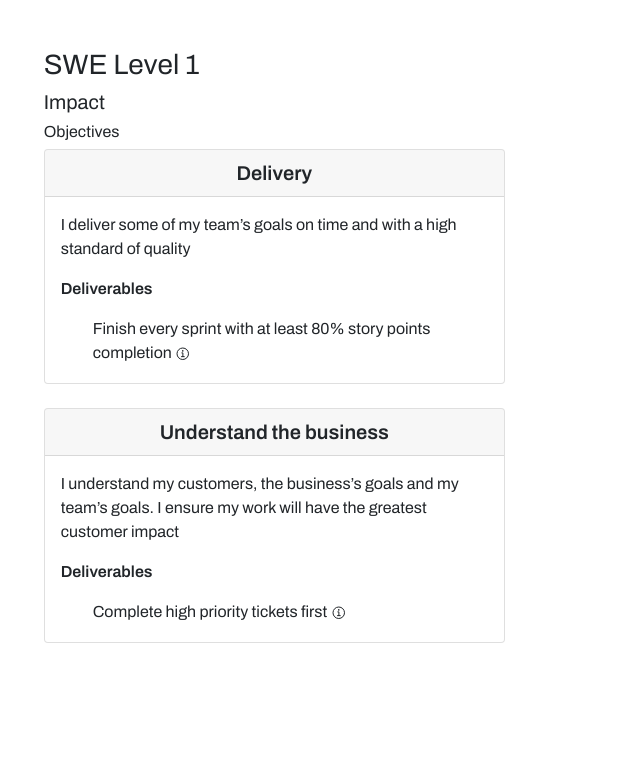
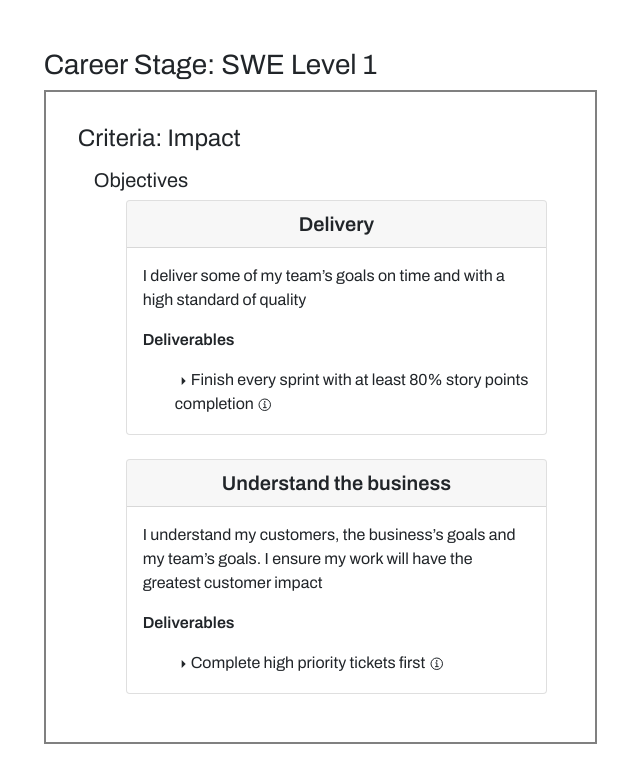
Before and after one commit to omri85/runtime, a React (Create React App) app in the folder frontend/: page /frameworks/1/stages/1 in a window 1280 px wide. Shown: the top 782 px of the page, without its empty margins (266-906 px from the left). Built offline with nearby package versions, Linux system fonts and the light colour scheme.

Commit message:
some design improvements

```diff
--- a/frontend/src/components/AdminTable/index.tsx
+++ b/frontend/src/components/AdminTable/index.tsx
@@ -26,23 +26,17 @@ export default function AdminTable(props: Props) {
   const { data, columns, addUrl, addLabel } = props;
 
   return (
-    <div>
+    <div className='admin-table'>
       <div className='top-buttons'>
-        <Form>
-          <Form.Group as={Row}>
-            <Col md={{ span: 9, offset: 9 }}>
         <Button
-                className='add-button'
+          className='action-button purple'
           onClick={() => {
             history.push(addUrl);
           }}>
           {addLabel}
         </Button>
-            </Col>
-          </Form.Group>
-        </Form>
       </div>
-      <Table className='admin-table' striped>
+      <Table striped>
         <thead>
           {columns.map((column) => (
             <th>{column.name}</th>
--- a/frontend/src/components/AdminTable/style.css
+++ b/frontend/src/components/AdminTable/style.css
@@ -0,0 +1,29 @@
+.admin-table {
+  width: 80%;
+  display: flex;
+  flex-direction: column;
+  align-items: flex-end;
+  text-align: left;
+}
+
+.top-buttons {
+  margin-bottom: 1rem;
+}
+
+.purple {
+  background-color: blueviolet;
+  border-color: blueviolet;
+}
+
+.purple:hover {
+  background-color: darkmagenta;
+}
+
+.action-button {
+  border: none;
+  background-color: transparent;
+}
+
+.action-buttons-column {
+  width: 7rem;
+}
--- a/frontend/src/pages/CareerFramework/CareerPathStage/Criteria.tsx
+++ b/frontend/src/pages/CareerFramework/CareerPathStage/Criteria.tsx
@@ -1,3 +1,4 @@
+import "./style.css";
 import Objective from "./Objective";
 
 type Props = {
@@ -6,10 +7,10 @@ type Props = {
 
 export default function Criteria(props: Props) {
   return (
-    <div>
-      <div className='h5'>{props.name}</div>
-      <div>
-        <div className='h6'>Objectives</div>
+    <div className='criteria'>
+      <div className='h4'>Criteria: {props.name}</div>
+      <div className='objectives'>
+        <div className='h5'>Objectives</div>
         <Objective
           name='Delivery'
           description='I deliver some of my team’s goals on time and with a high standard of quality'
--- a/frontend/src/pages/CareerFramework/CareerPathStage/Deliverable.tsx
+++ b/frontend/src/pages/CareerFramework/CareerPathStage/Deliverable.tsx
@@ -1,4 +1,5 @@
 import Tooltip from "../../../components/Tooltip";
+import { RiArrowRightSFill } from "react-icons/ri";
 
 type Props = {
   goal: string;
@@ -9,6 +10,7 @@ export default function Deliverable(props: Props) {
   const { goal, tooltip } = props;
   return (
     <p className='deliverable'>
+      <RiArrowRightSFill />
       {goal} <Tooltip tooltip={tooltip} />
     </p>
   );
--- a/frontend/src/pages/CareerFramework/CareerPathStage/index.tsx
+++ b/frontend/src/pages/CareerFramework/CareerPathStage/index.tsx
@@ -5,7 +5,7 @@ export default function CareerPathStage() {
   const [name, setName] = useState("SWE Level 1");
   return (
     <div>
-      <div className='h3'>{name}</div>
+      <div className='h3'>Career Stage: {name}</div>
       <Criteria name='Impact' />
     </div>
   );
--- a/frontend/src/pages/CareerFramework/CareerPathStage/style.css
+++ b/frontend/src/pages/CareerFramework/CareerPathStage/style.css
@@ -1,5 +1,15 @@
+.criteria {
+  width: 60%;
+  border: solid 2px gray;
+  padding: 2rem;
+}
+
+.objectives {
+  margin: 1rem;
+}
+
 .objective {
-  width: 50%;
+  margin-left: 2rem;
 }
 
 .objective p {
--- a/frontend/src/pages/UserView/index.tsx
+++ b/frontend/src/pages/UserView/index.tsx
@@ -2,9 +2,14 @@ import RecommendationCard from "./RecommendationCard";
 
 export default function UserView() {
   return (
-    <div>
+    <div className='user-view'>
       <div className='h2'>Hello, Ben</div>
-      <div className='h3'>Recommendations</div>
+      <div className='subtitle'>
+        Here are some recommendations that will help you reaching the goals of
+        your next career stage
+      </div>
+      <br />
+      <div className='h5'>Criteria: Impact</div>
       <RecommendationCard
         title='Prefer higher priority tickets'
         subtitle='Impact for SWE Level 3'
--- a/frontend/src/pages/UserView/style.css
+++ b/frontend/src/pages/UserView/style.css
@@ -1,4 +1,5 @@
 .recommendation-card {
   text-align: left;
   width: 50%;
+  margin-left: 2rem;
 }
```
Lines whose indentation alone changed are shown as unchanged.
